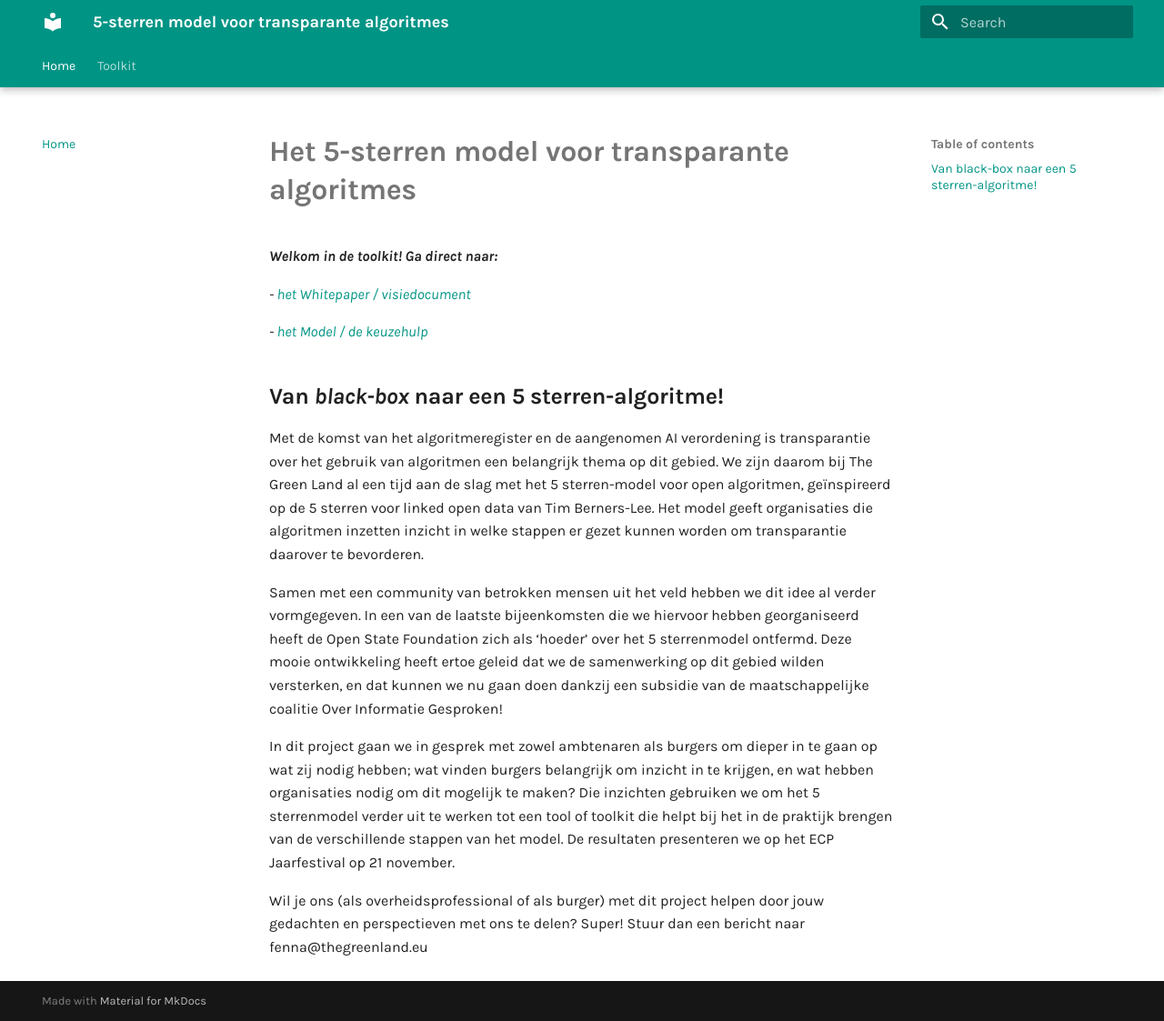
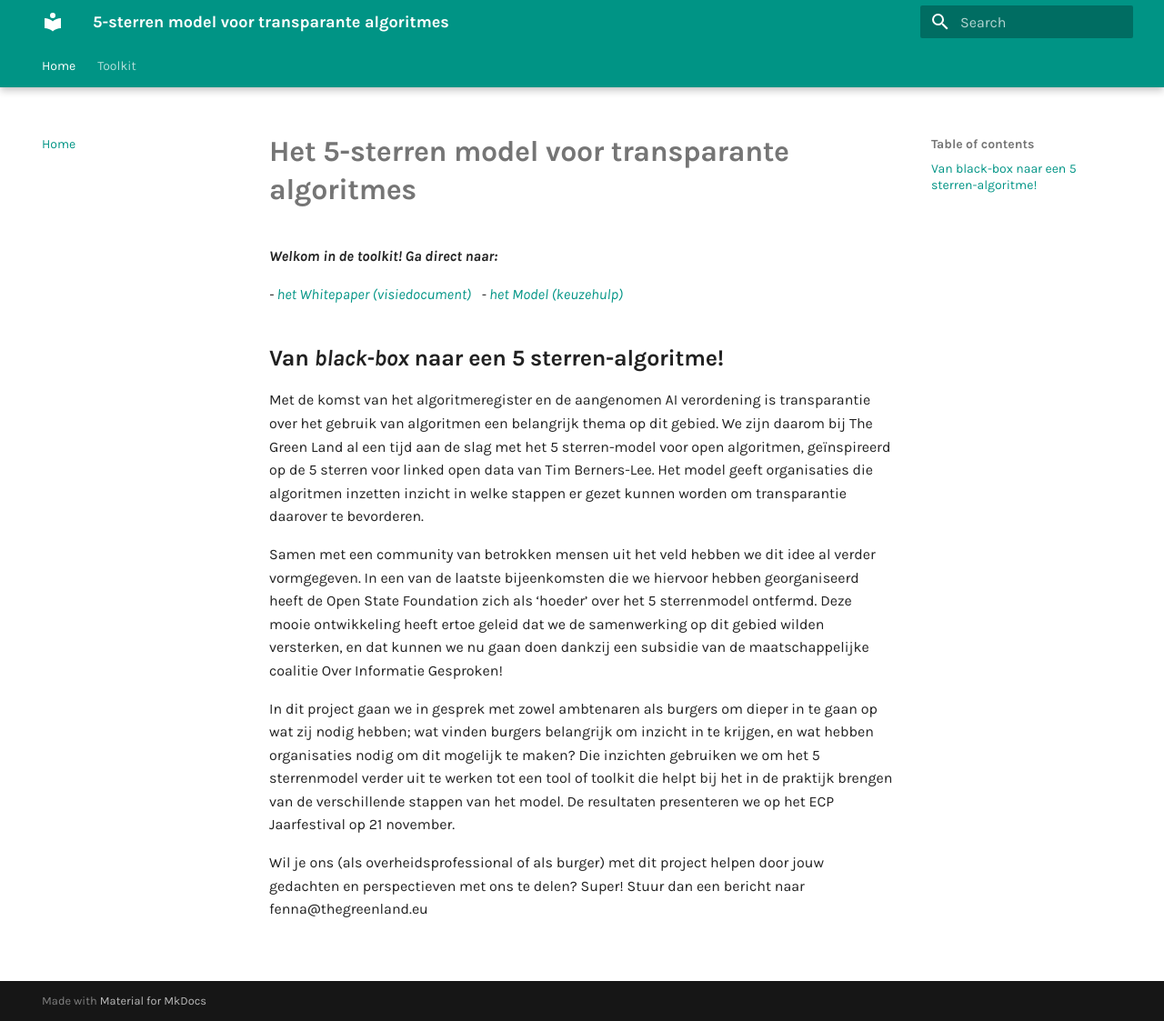
Before and after one commit to thegreenland/5-sterren-toolkit, an MkDocs documentation site: the page built from docs/index.md, in a window 1280 px wide and 1123 px high. Shown: the whole window at 91% size. Built offline with MkDocs 1.6.1 and Material for MkDocs 9.7.7, drawn with Linux system fonts in a browser that asks for light colours.

Commit message:
change nav

```diff
--- a/docs/index.md
+++ b/docs/index.md
@@ -3,9 +3,9 @@
 
 ***Welkom in de toolkit! Ga direct naar:***
 
-*- [het Whitepaper / visiedocument](whitepaper.md)*
-
-*- [het Model / de keuzehulp](model.md)*
+*- [het Whitepaper (visiedocument)](whitepaper.md)*
+&nbsp;
+*- [het Model (keuzehulp)](model.md)*
 
 
 ## **Van *black-box* naar een 5 sterren-algoritme!**
```
